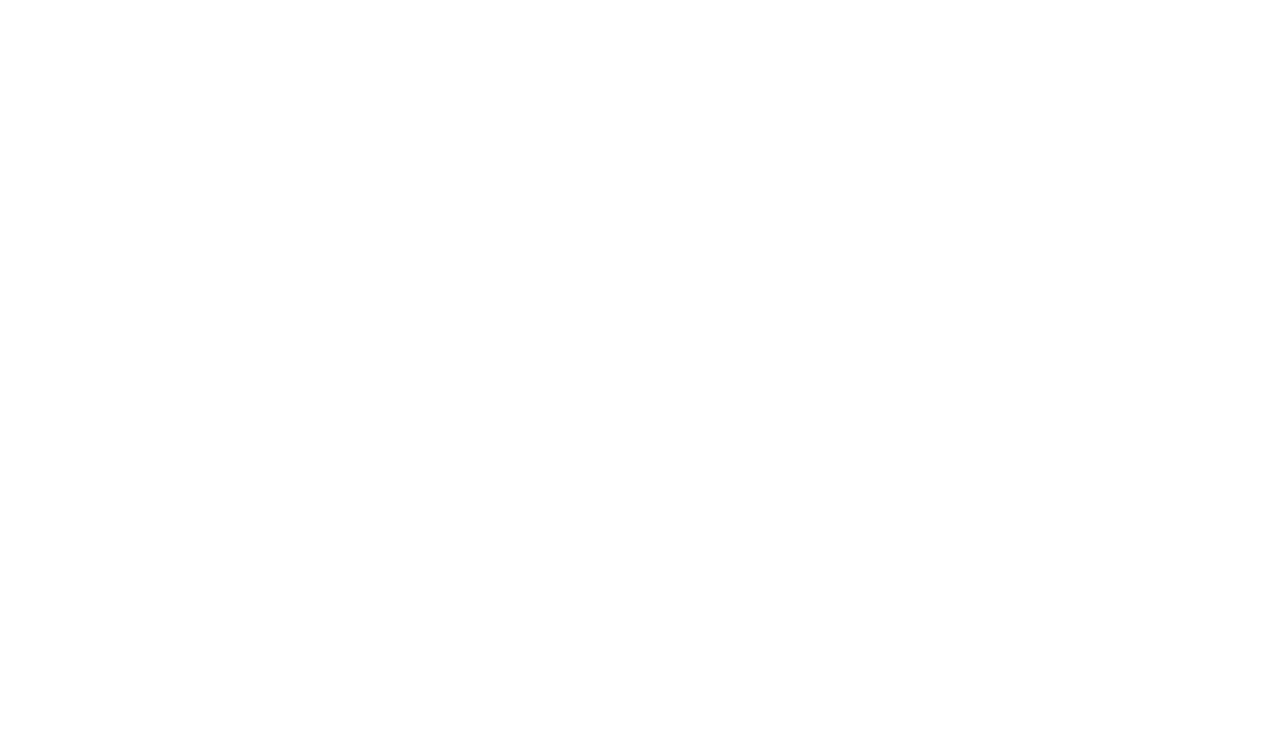
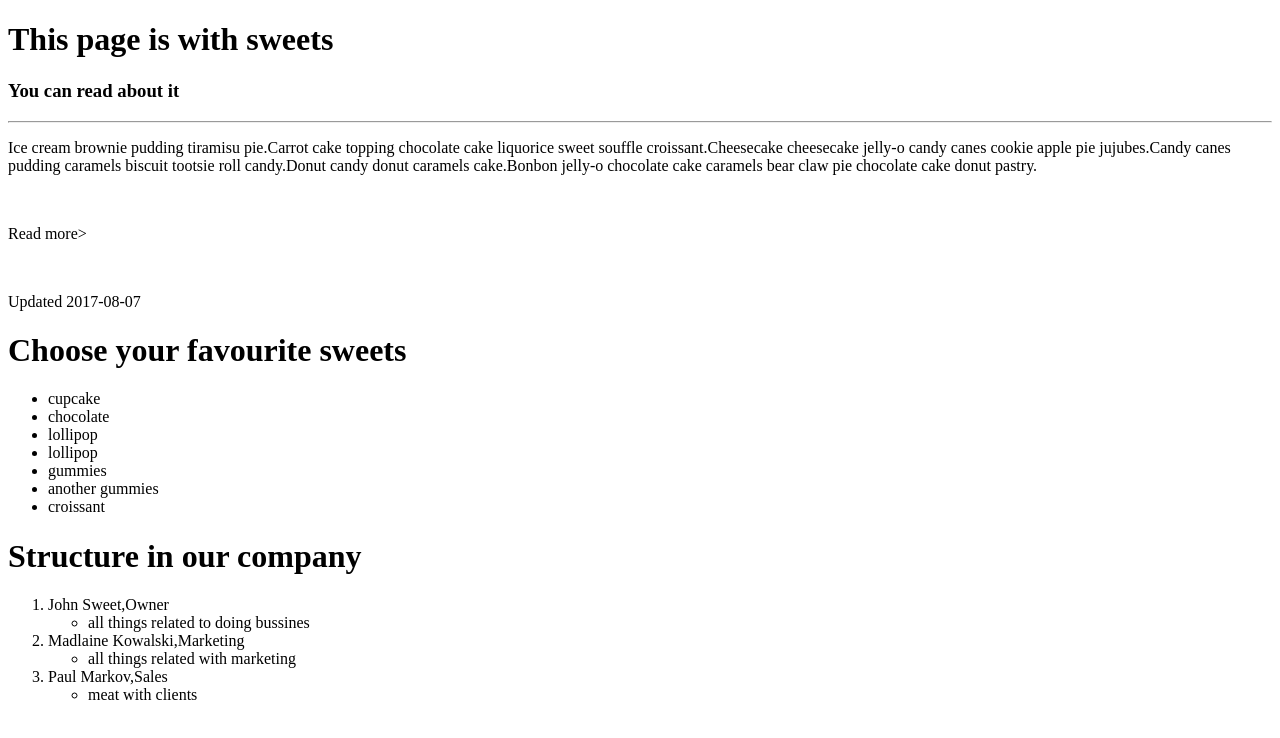
Before and after one commit to Szymon81/https-github.com-CodersLab-POZ_FER_S_17_Prework_HTML, a plain HTML site: page 02.Formatowanie_tekstu/index.html in a window 1280 px wide. Drawn offline with Linux system fonts and the light colour scheme.

Commit message:
Update index.html

```diff
--- a/02.Formatowanie_tekstu/index.html
+++ b/02.Formatowanie_tekstu/index.html
@@ -6,6 +6,38 @@
     <lin rel="stylesheet" href="style.css">
 </head>
 <body>
-    <h1></h1>
+    <h1>This page is with sweets</h1>
+    <h3>You can read about it</h3>
+    <hr>
+    <p>Ice cream brownie pudding tiramisu pie.Carrot cake topping chocolate cake liquorice sweet souffle
+    croissant.Cheesecake cheesecake jelly-o candy canes cookie apple pie jujubes.Candy canes pudding caramels
+    biscuit tootsie roll candy.Donut candy donut caramels cake.Bonbon jelly-o chocolate cake
+    caramels bear claw pie chocolate cake donut pastry.</p>
+    <br>
+    <p>Read more></p>
+    <br>
+    <p>Updated 2017-08-07</p>
+    <h1>Choose your favourite sweets</h1>
+    <ul>
+        <li>cupcake</li>
+        <li>chocolate</li>
+        <li>lollipop</li>
+        <li>lollipop</li>
+        <li>gummies</li>
+        <li>another gummies</li>
+        <li>croissant</li>
+    </ul>
+    <h1>Structure in our company</h1>
+    <ol>
+        <li>John Sweet,Owner
+          <ul><li>all things related to doing bussines</li></ul>
+        </li>
+        <li>Madlaine Kowalski,Marketing
+          <ul><li>all things related with marketing</li></ul>
+        </li>
+        <li>Paul Markov,Sales
+          <ul><li>meat with clients</li></ul>
+        </li>
+    </ol>
 </body>
 </html>
```
